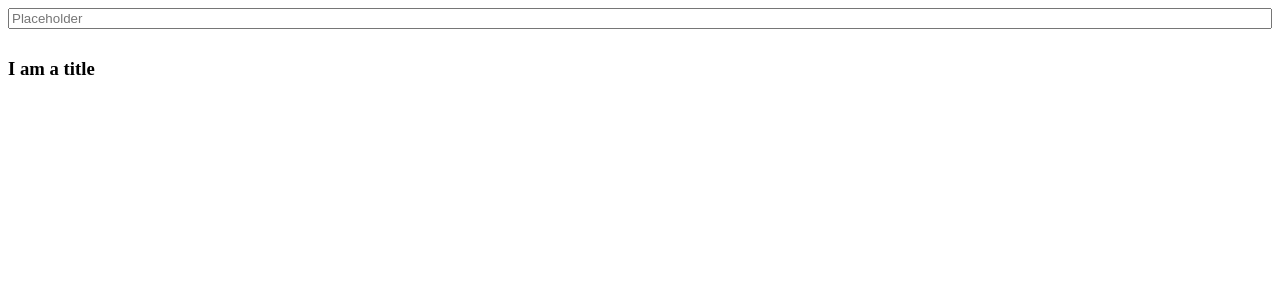
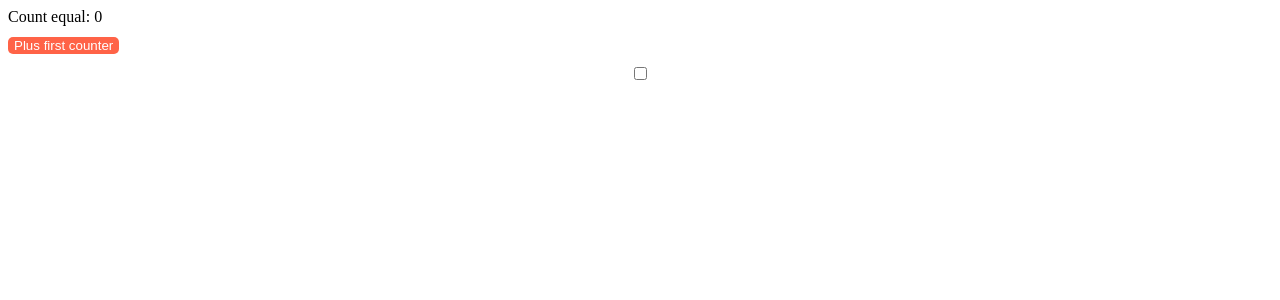
Before and after one commit to SanyaSkl/microtasks, a React (Create React App) app: page / in a window 1280 px wide. Shown: the top 300 px of the page. Built offline with nearby package versions, Linux system fonts and the light colour scheme.

Commit message:
microtasks 3.2/12 - task2 useCallback(), useMemo(), React.memo()

```diff
--- a/package.json
+++ b/package.json
@@ -1,5 +1,5 @@
 {
-  "name": "extra_classes_wednesday_2.1",
+  "name": "extra_classes_wednesday_2.2",
   "version": "0.1.0",
   "private": true,
   "dependencies": {
--- a/public/index.html
+++ b/public/index.html
@@ -8,7 +8,7 @@
       name="description"
       content="Web site created using create-react-app"
     />
-    <title>extra_classes_wednesday_2.1</title>
+    <title>extra_classes_wednesday_2.2</title>
   </head>
   <body>
     <div id="root"></div>
--- a/src/App.tsx
+++ b/src/App.tsx
@@ -1,6 +1,5 @@
 import {Fragment} from 'react';
-
-import {Task_1} from "./task_1/Task_1";
+import {Task_2} from "./task_2/Task_2";
 
 export type UserType = {
   [key: string]: { name: string, id: string }
@@ -18,7 +17,7 @@ const DATA_7: UserType[] = [
 export const App = () => {
   return (
     <Fragment>
-      <Task_1 />
+      <Task_2 />
     </Fragment>
   );
 };
--- a/src/index.tsx
+++ b/src/index.tsx
@@ -8,4 +8,5 @@ const container = document.getElementById('root') as HTMLElement
 const root = createRoot(container);
 root.render(<App/>);
 
+
 reportWebVitals();
--- /dev/null
+++ b/src/task_2/Task_2.tsx
@@ -0,0 +1,49 @@
+import React, {FC, useCallback, useState} from 'react';
+
+const FIRST_BUTTON_BACKGROUND = {background: 'tomato'};
+const CONTAINER_STYLES = {display: 'flex', flexDirection: 'column', gap: 10};
+const BUTTON_STYLES = {border: 'none', outline: 'none', color: 'white', borderRadius: 5};
+
+type PropsType = { isChecked: boolean, onSetIsChecked: () => void };
+
+// Task
+// If click to Button component Checkbox not re-render
+// If click to Checkbox component Button not re-render
+
+export const Task_2 = () => {
+  const [firstCount, setFirstCount] = useState(0);
+  const [isChecked, setIsChecked] = useState(false);
+
+  const handleSetIsChecked = useCallback( () => setIsChecked(!isChecked), [isChecked]);
+
+  const handlePlusCountValueClick = useCallback( () => setFirstCount(prevFirstCount => prevFirstCount + 1), []);
+
+  return (
+    <div style={{...CONTAINER_STYLES} as any}>
+      <div>{`Count equal: ${firstCount}`}</div>
+      <Button onPlusCountValueClick={handlePlusCountValueClick} />
+      <Checkbox isChecked={isChecked} onSetIsChecked={handleSetIsChecked} />
+    </div>
+  );
+};
+
+export const Button: FC<{ onPlusCountValueClick: () => void }> = React.memo( ({onPlusCountValueClick}) => {
+    console.log('button')
+  return (
+    <div>
+      <button
+        style={{...FIRST_BUTTON_BACKGROUND, ...BUTTON_STYLES}}
+        onClick={onPlusCountValueClick}
+      >
+        Plus first counter
+      </button>
+    </div>
+  );
+});
+
+export const Checkbox: FC<PropsType> = React.memo( ({isChecked, onSetIsChecked}) => {
+    console.log('checkbox')
+  return (
+    <input type="checkbox" checked={isChecked} onChange={onSetIsChecked} />
+  );
+});
```
